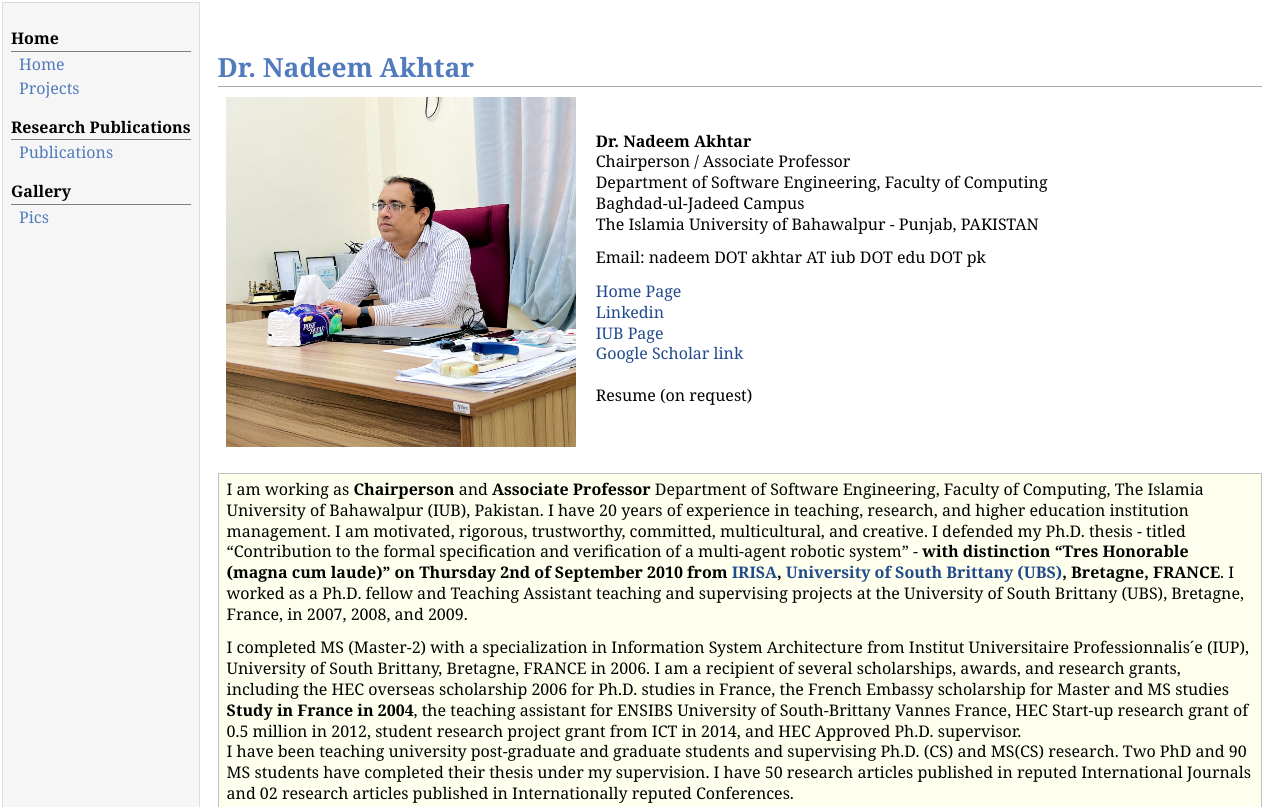
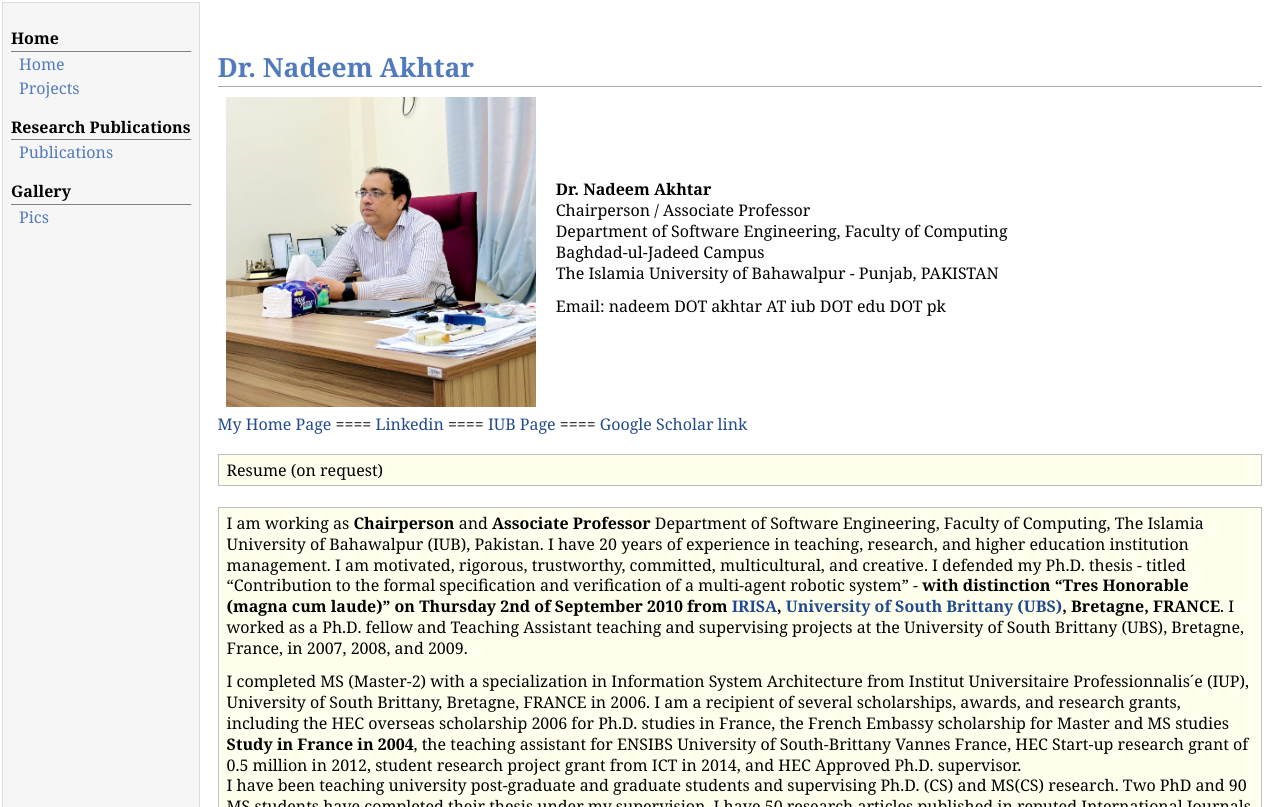
Before and after one commit to dr-nadeem/dr-nadeem.github.io, a plain HTML site: page index.html in a window 1280 px wide. Shown: the top 807 px of the page. Drawn offline with Linux system fonts and the light colour scheme.

Commit message:
Add files via upload

```diff
--- a/index.html
+++ b/index.html
@@ -25,7 +25,7 @@
 <h1>Dr. Nadeem Akhtar
 </h1>
 <table class="imgtable"><tr><td>
-<img src="./Figures/pic_id.jpeg" alt="Photo" width="350px" height="350px" />&nbsp;</td>
+<img src="./Figures/pic_id.jpeg" alt="Photo" width="310px" height="310px" />&nbsp;</td>
 <td align="left"><p><b>Dr. Nadeem Akhtar</b><br />
 
 Chairperson / Associate Professor <br />
@@ -38,20 +38,20 @@ The Islamia University of Bahawalpur - Punjab, PAKISTAN <br />
 </p>
 <p>Email: nadeem DOT akhtar AT iub DOT edu DOT pk <br />
 </p>
-<p><a href="https://dr-nadeem.github.io/">Home Page</a> <br />
+</td></tr></table>
+<p><a href="https://dr-nadeem.github.io/" target="_blank" rel="noopener noreferrer">My Home Page</a> ====
 
-<a href="https://www.linkedin.com/in/dr-nadeem-akhtar-9142717/">Linkedin</a> <br />
+<a href="https://www.linkedin.com/in/dr-nadeem-akhtar-9142717/" target="_blank" rel="noopener noreferrer">Linkedin</a> ====
 
-<a href="https://www.iub.edu.pk/author/Nadeem.Akhtar">IUB Page</a><br />
+<a href="https://www.iub.edu.pk/author/Nadeem.Akhtar" target="_blank" rel="noopener noreferrer">IUB Page</a> ====
 
-<a href="https://scholar.google.com.pk/citations?user=suMk_xwAAAAJ&amp;hl=en">Google Scholar link</a> <br />
+<a href="https://scholar.google.com.pk/citations?user=suMk_xwAAAAJ&hl=en" target="_blank" rel="noopener noreferrer">Google Scholar link</a></p>
 
-
-<br />
-
-Resume (on request)
+<div class="infoblock">
+<div class="blockcontent">
+<p>Resume (on request)
 </p>
-</td></tr></table>
+</div></div>
 <div class="infoblock">
 <div class="blockcontent">
 <p>I am working as <b>Chairperson</b> and <b>Associate Professor</b> Department of Software Engineering,
@@ -396,7 +396,7 @@ Ecole Doctorale - <a href="https://www.univ-ubs.fr/en/index.html">University of
 </div></div>
 <div id="footer">
 <div id="footer-text">
-Page generated 2023-03-25 15:55:13 Qyzylorda Standard Time, by <a href="http://jemdoc.jaboc.net/">jemdoc</a>.
+Page generated 2023-03-25 16:53:20 Qyzylorda Standard Time, by <a href="http://jemdoc.jaboc.net/">jemdoc</a>.
 </div>
 </div>
 </td>
```
Also changed, not shown: 2 other files.
